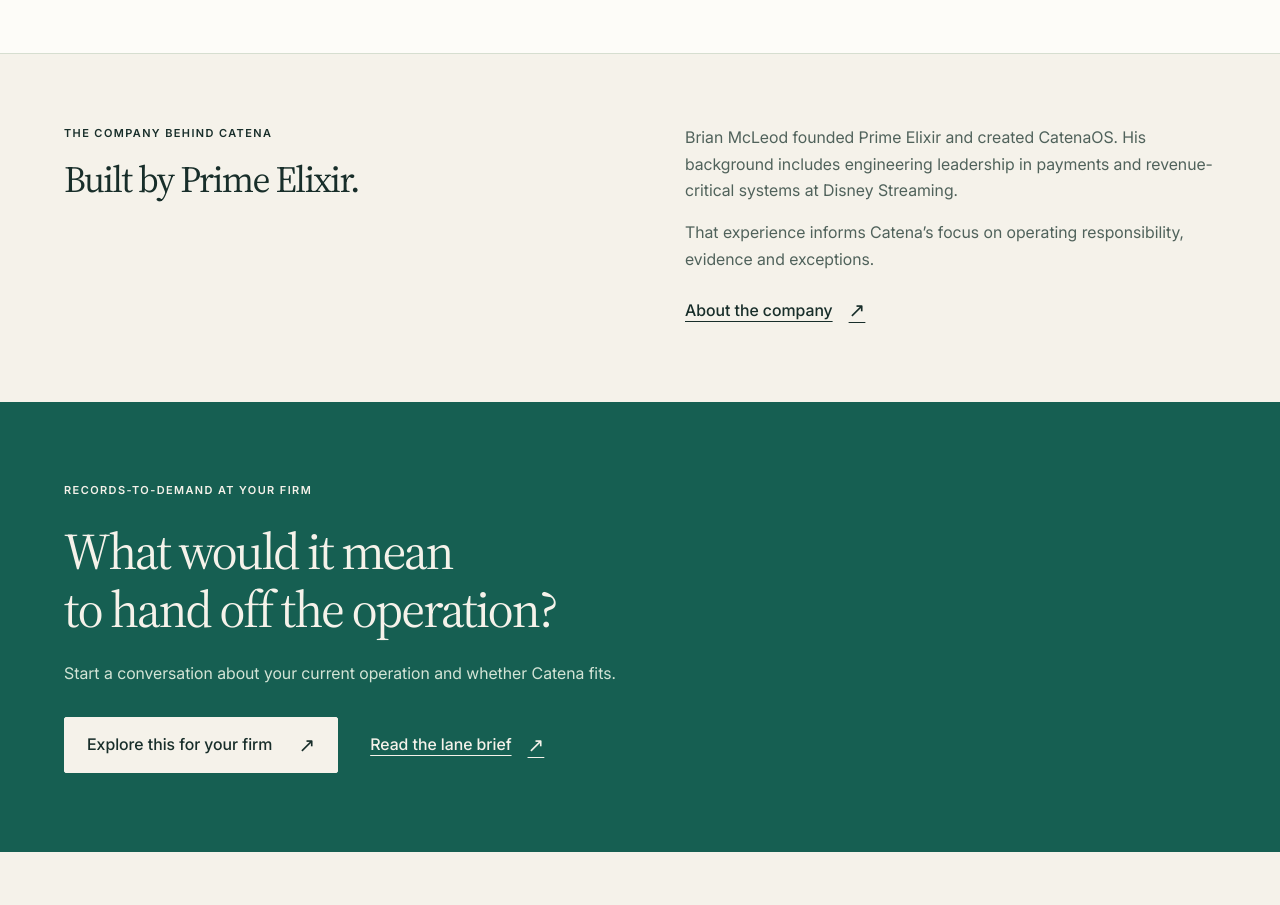
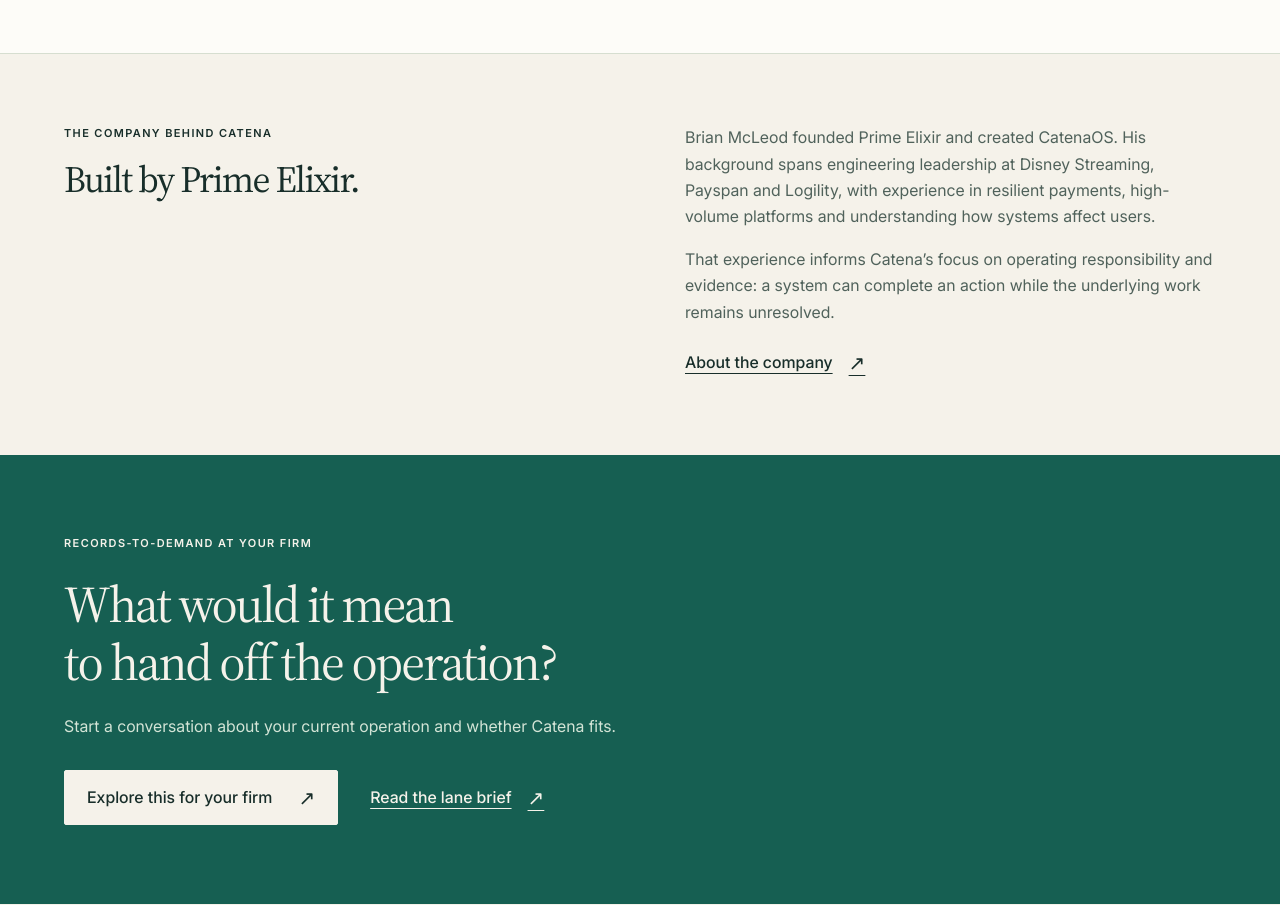
Before and after one commit to PrimeElixir/catena-landing, a Next.js app: page / in a window 1280 px wide. Shown: the part 3960-4865 px from the top of the page. Built offline with nearby package versions, Linux system fonts and the light colour scheme.

Commit message:
Broaden founder context across engineering experience

```diff
--- a/src/app/page.tsx
+++ b/src/app/page.tsx
@@ -242,12 +242,14 @@
         <div>
           <p>
             Brian McLeod founded Prime Elixir and created CatenaOS. His
-            background includes engineering leadership in payments and
-            revenue-critical systems at Disney Streaming.
+            background spans engineering leadership at Disney Streaming,
+            Payspan and Logility, with experience in resilient payments,
+            high-volume platforms and understanding how systems affect users.
           </p>
           <p>
-            That experience informs Catena’s focus on operating responsibility,
-            evidence and exceptions.
+            That experience informs Catena’s focus on operating responsibility
+            and evidence: a system can complete an action while the underlying
+            work remains unresolved.
           </p>
           <a className="text-link" href="https://www.primeelixirco.com/">
             About the company <Arrow />
```
